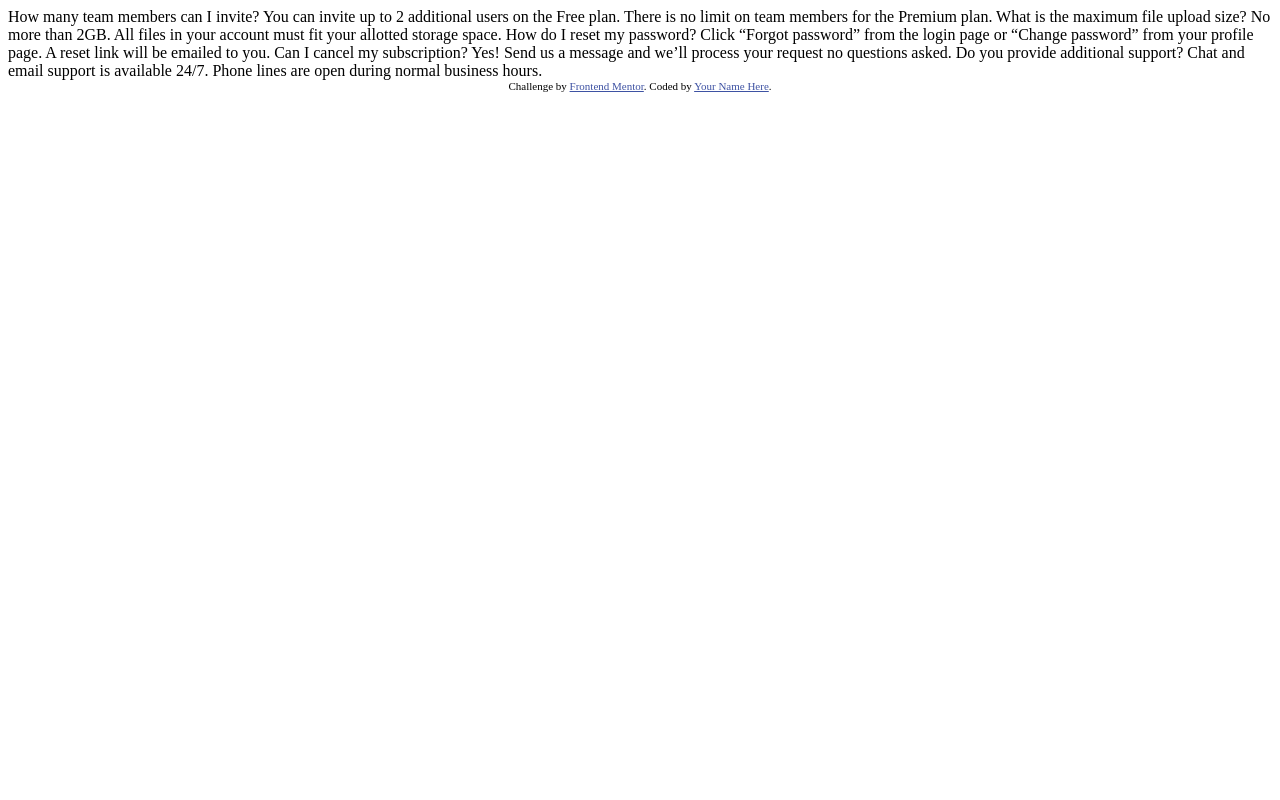
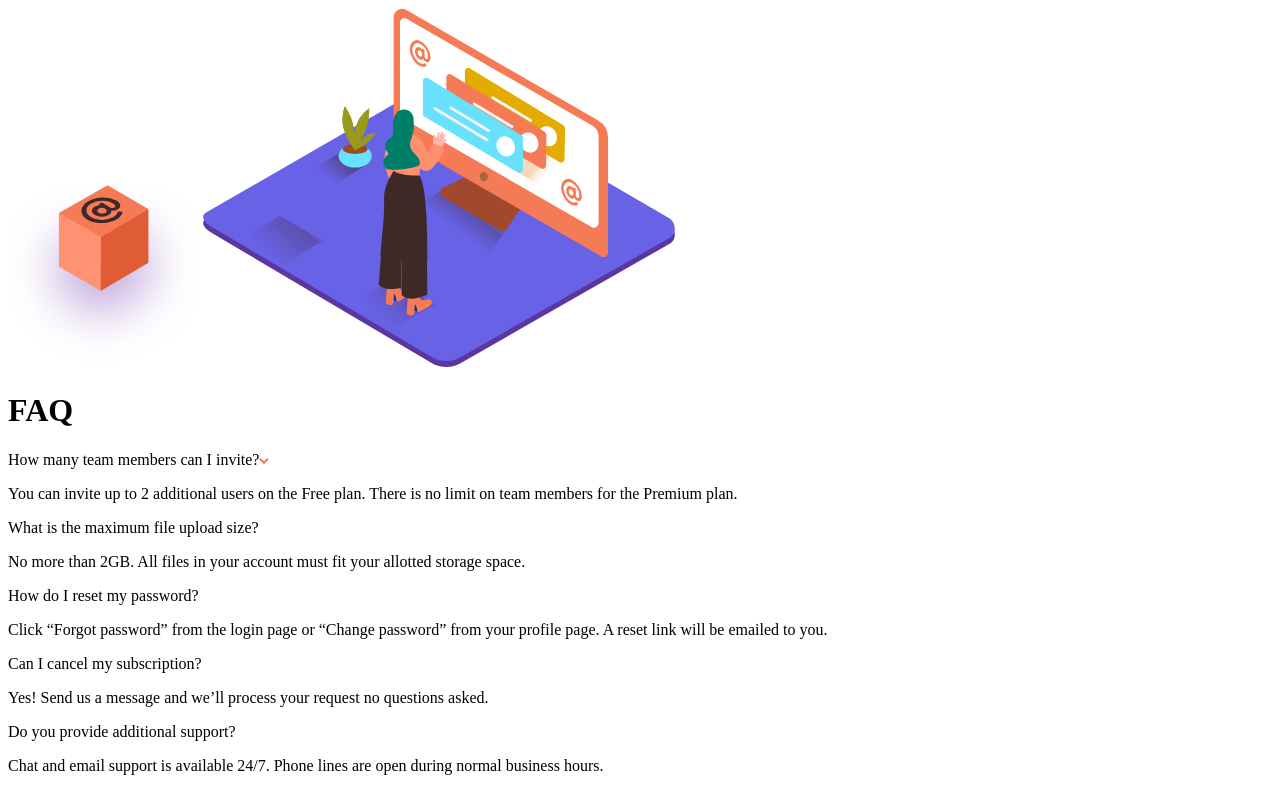
Before and after one commit to SaeM843/FAQ-Accordion-Card, a plain HTML site: page index.html in a window 1280 px wide. Drawn offline with Linux system fonts and the light colour scheme.

Commit message:
started building HTML outline

```diff
--- a/index.html
+++ b/index.html
@@ -18,26 +18,50 @@
   </style>
 </head>
 <body>
-  How many team members can I invite?
-  You can invite up to 2 additional users on the Free plan. There is no limit on
-  team members for the Premium plan.
+  <main>
+    <div class="container">
+      <picture>
+        <img class="box" src="./images/illustration-box-desktop.svg" alt="@ mark on a box">
+        <img class="woman" src="./images/illustration-woman-online-desktop.svg" alt="woman seeing a computer">
+      </picture>
+    </div>
 
-  What is the maximum file upload size?
-  No more than 2GB. All files in your account must fit your allotted storage space.
+    <div class="faq">
+      <h1>FAQ</h1>
 
-  How do I reset my password?
-  Click “Forgot password” from the login page or “Change password” from your profile page.
-  A reset link will be emailed to you.
+      <div class="dropdowns">
+        <div class="dropdown">
+          <div class="question">
+            <p>How many team members can I invite?<img src="./images/icon-arrow-down.svg" alt="arrow icon"></p>
 
-  Can I cancel my subscription?
-  Yes! Send us a message and we’ll process your request no questions asked.
+          </div>
+          <p class="answer">You can invite up to 2 additional users on the Free plan. There is no limit on
+            team members for the Premium plan.</p>
+        </div>
 
-  Do you provide additional support?
-  Chat and email support is available 24/7. Phone lines are open during normal business hours.
+        <div class="dropdown">
+          <p class="question">What is the maximum file upload size?</p>
+          <p class="answer">No more than 2GB. All files in your account must fit your allotted storage space.</p>
+        </div>
 
-  <div class="attribution">
-    Challenge by <a href="https://www.frontendmentor.io?ref=challenge" target="_blank">Frontend Mentor</a>.
-    Coded by <a href="#">Your Name Here</a>.
-  </div>
+        <div class="dropdown">
+          <p class="question">How do I reset my password?</p>
+          <p class="answer">Click “Forgot password” from the login page or “Change password” from your profile page.
+            A reset link will be emailed to you.</p>
+        </div>
+
+        <div class="dropdown">
+          <p class="question">Can I cancel my subscription?</p>
+          <p class="answer">Yes! Send us a message and we’ll process your request no questions asked.</p>
+        </div>
+
+        <div class="dropdown">
+          <p class="question">Do you provide additional support?</p>
+          <p class="answer">Chat and email support is available 24/7. Phone lines are open during normal business hours.</p>
+        </div>
+
+      </div>
+    </div>
+  </main>
 </body>
 </html>
```
